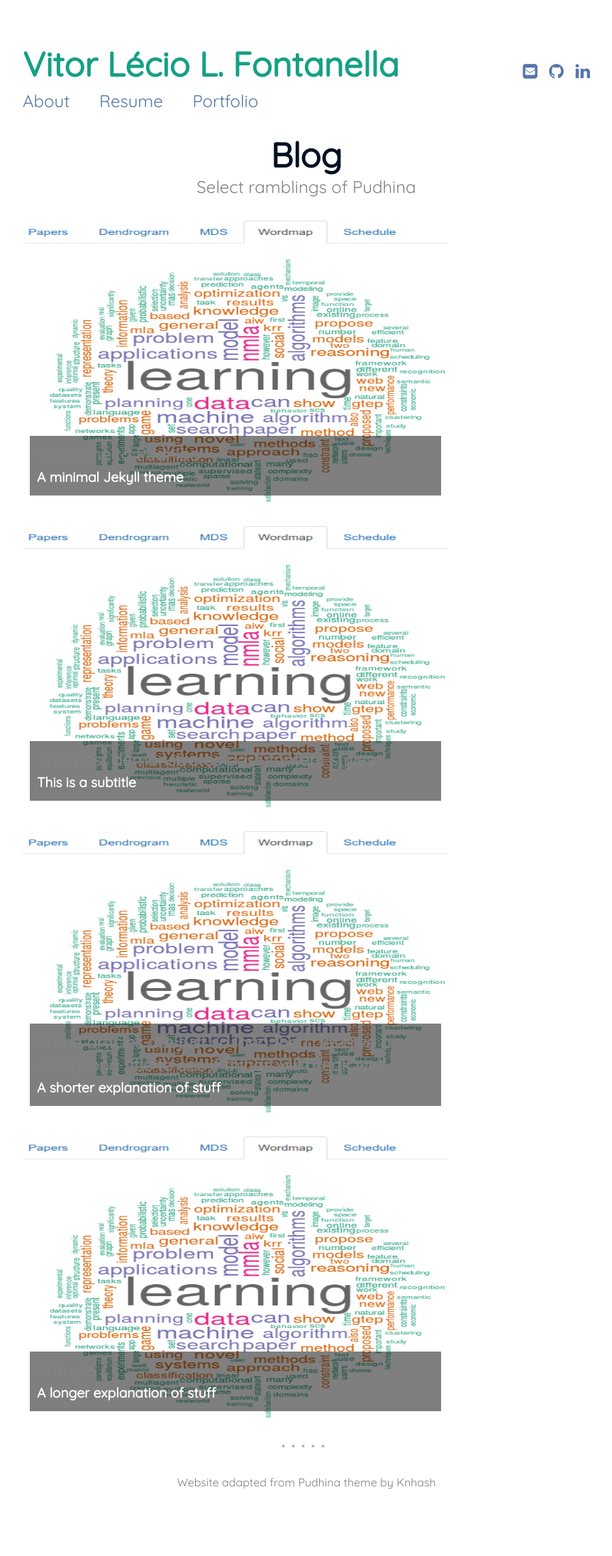
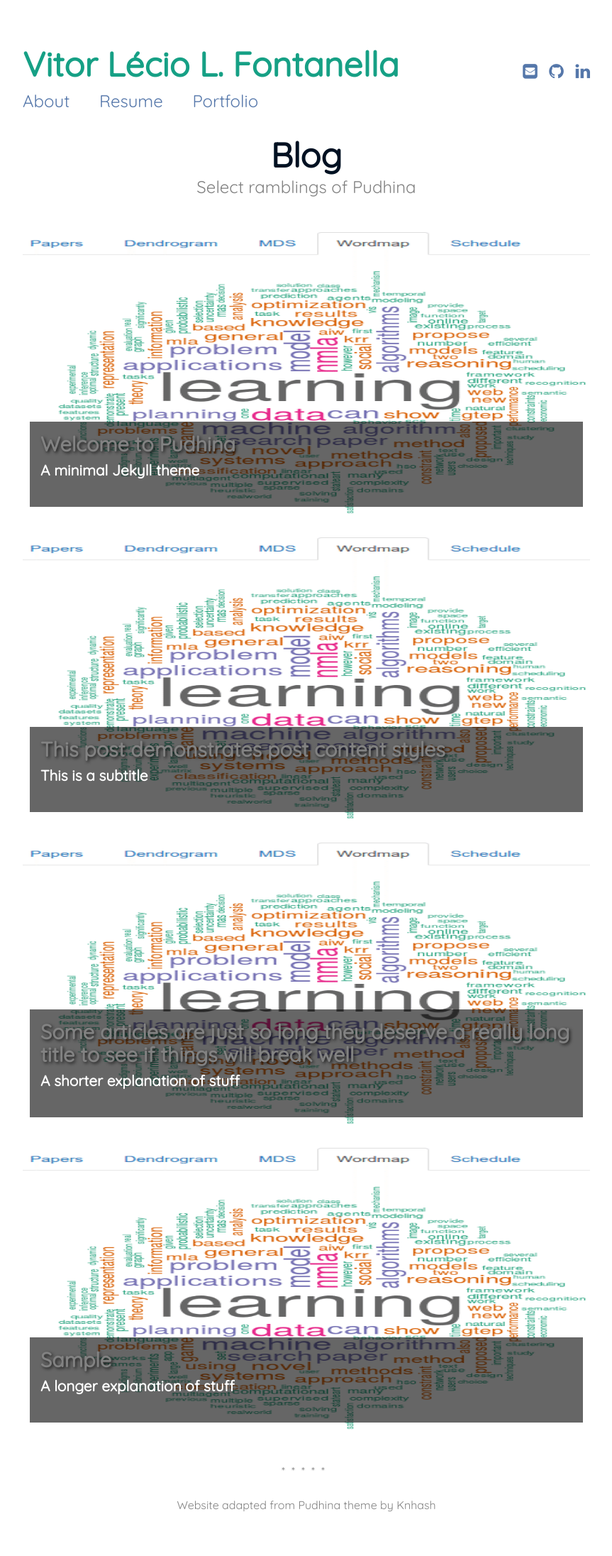
Before and after one commit to vitorlecio/vitorlecio.github.io, a Jekyll site: the page built from blog.md, in a window 1280 px wide. Shown: the whole page at 71% size, without its empty margins (208-1071 px from the left). Built offline with Jekyll 4.4.1, drawn with Linux system fonts in a browser that asks for light colours; before the commit the page ends 2160 px from its top, so only the background shows below that.

Commit message:
blog page problem 5

```diff
--- a/blog.md
+++ b/blog.md
@@ -4,17 +4,19 @@
 subtitle: Select ramblings of Pudhina
 ---
 
-<div>
+<div style="display: grid; grid-template-columns: repeat(auto-fit, minmax(300px, 1fr)); gap: 20px;">
   <ul class="list-posts" style="list-style-type: none; padding: 0;">
     {% for post in site.posts %}
-    <li class="post-teaser" style="position: relative; margin-bottom: 30px; max-width: 600px;">
+    <li class="post-teaser" style="position: relative; margin-bottom: 30px;">
       <!-- Image container with relative positioning -->
       <a href="{{ post.url | prepend: site.baseurl }}" style="display: block; position: relative; text-decoration: none;">
         <img src="{{ site.baseurl }}/assets/img/{{ post.image }}" alt="Post Image" style="width: 100%; height: auto; display: block; max-height: 400px;">
         <!-- Title and subtitle overlay -->
-        <div style="position: absolute; bottom: 10px; left: 10px; background: rgba(0, 0, 0, 0.5); color: white; padding: 10px; width: calc(100% - 20px); box-sizing: border-box;">
-          <h2 class="post-teaser__title" style="margin: 0; font-size: 1.5em;">{{ post.title }}</h2>
-          <h3 class="post-teaser__subtitle" style="margin: 0; font-size: 1.2em;">{{ post.subtitle }}</h3>
+        <div style="position: absolute; bottom: 10px; left: 10px; background: rgba(0, 0, 0, 0.6); color: white; padding: 15px; width: calc(100% - 20px); box-sizing: border-box;">
+          <!-- Improved title visibility -->
+          <h2 class="post-teaser__title" style="margin: 0; font-size: 1.8em; font-weight: bold; text-shadow: 2px 2px 4px rgba(0, 0, 0, 0.7);">{{ post.title }}</h2>
+          <!-- Subtitle styling -->
+          <h3 class="post-teaser__subtitle" style="margin-top: 5px; font-size: 1.3em;">{{ post.subtitle }}</h3>
         </div>
       </a>
     </li>
```
